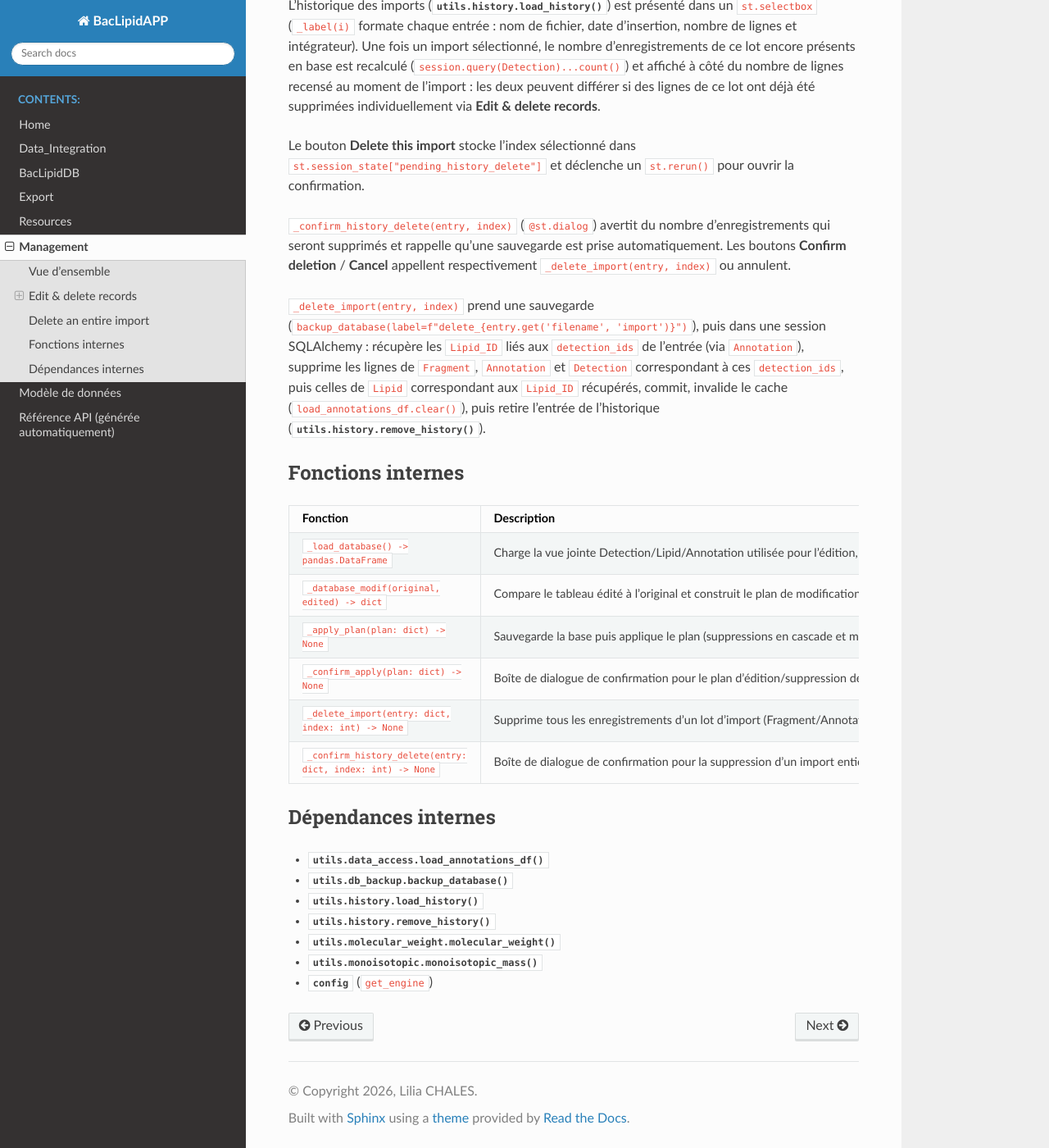
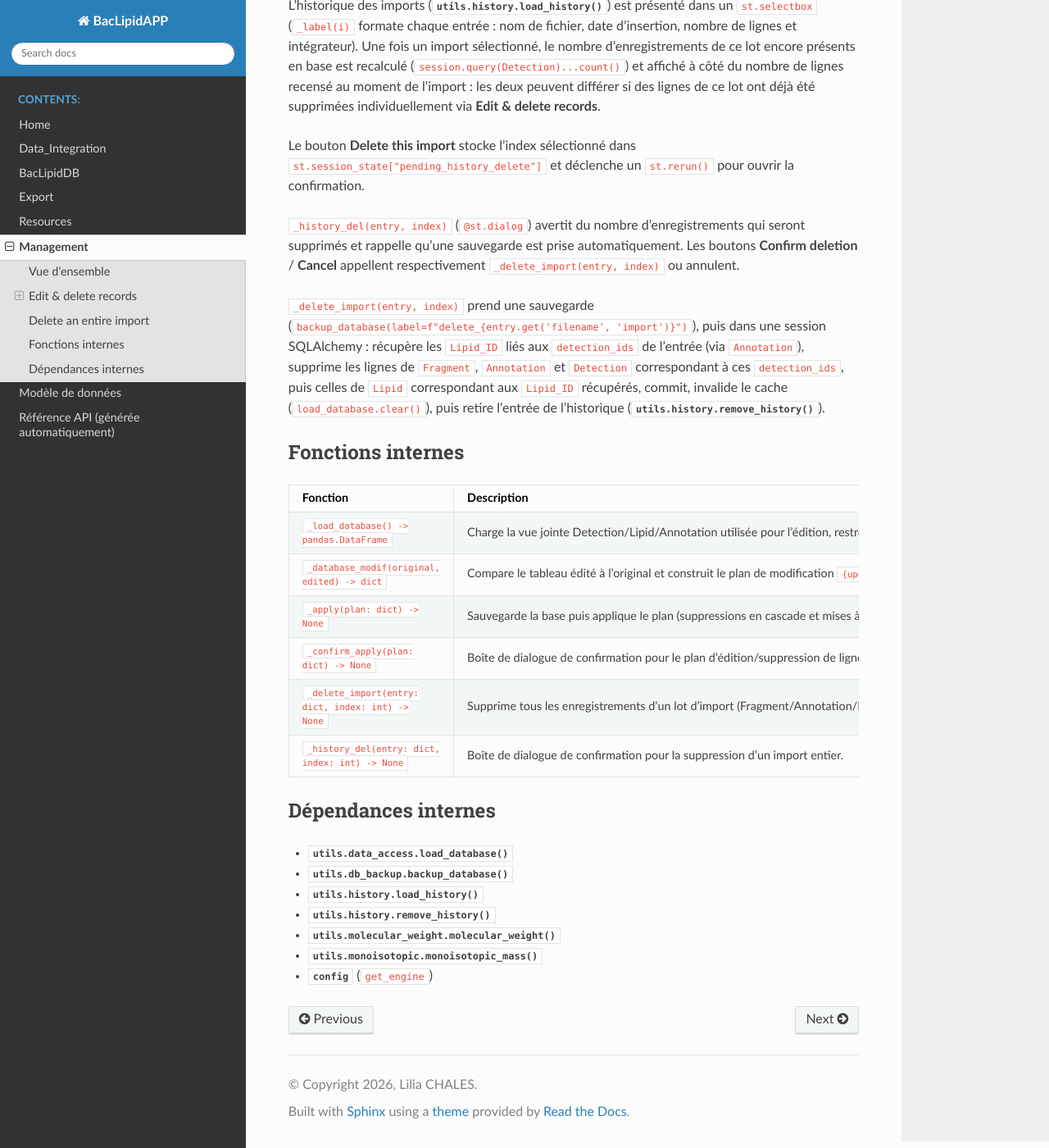
Before and after one commit to liliacls/Database, a Sphinx documentation site: the page built from Documentation/5_Management.rst, in a window 1280 px wide and 1400 px high, scrolled down 2455 px. Shown: the whole window at 82% size. Built offline with Sphinx 7.4.7 and the Read the Docs theme 3.1.0, drawn with Linux system fonts in a browser that asks for light colours; some of the changed text lies outside the part shown.

Commit message:
Correction de la documentation

```diff
--- a/Documentation/3_Export.rst
+++ b/Documentation/3_Export.rst
@@ -39,7 +39,7 @@ Les filtres sont répartis sur deux lignes de 3 colonnes (``st.columns``) :
   possibles sont extraites des colonnes présente dans la base de données chargée. Une option
   ``(None)`` est ajoutée si la colonne contient des valeurs manquantes.
 - **MS level** et **Ionisation mode** (``st.multiselect``) : mêmes principes mais sans option
-  ``(None)``car toutes les lignes ont une valeur pour ces colonnes.
+  ``(None)`` car toutes les lignes ont une valeur pour ces colonnes.
 - **Precursor m/z range** : deux ``st.number_input`` (``Min m/z`` / ``Max m/z``,
   format ``%.6f``), initialisés au min/max de la colonne ``mz``. Les deux valeurs sont triées (``min``/``max``) pour former ``mz_range``.
 
--- a/Documentation/5_Management.rst
+++ b/Documentation/5_Management.rst
@@ -30,7 +30,7 @@ Edit & delete records
 Chargement des données
 ~~~~~~~~~~~~~~~~~~~~~~~
 
-``_load_database()`` s'appuie sur :func:`utils.data_access.load_annotations_df` (la même
+``_load_database()`` s'appuie sur :func:`utils.data_access.load_database` (la même
 requête jointe ``Annotation`` + ``Lipid`` + ``Detection`` que les pages **2_BacLipidDB** et
 **3_Export**), dont elle ne conserve que les colonnes nécessaires à l'affichage et au report des
 modifications en base : ``Annotation_ID``, ``Detection_ID``, ``Lipid_ID``, ``Lipid_name``,
@@ -85,10 +85,10 @@ Confirmation et application
 ``_confirm_apply(plan)`` (``@st.dialog``) résume le nombre de lignes à mettre à jour et à
 supprimer, avertit que les suppressions sont irréversibles depuis l'application (``Fragment``,
 ``Annotation``, ``Detection`` et ``Lipid`` liés) et liste les lignes concernées. Les boutons
-**Confirm** / **Cancel** appellent respectivement ``_apply_plan(plan)`` ou annulent, dans les deux
+**Confirm** / **Cancel** appellent respectivement ``_apply(plan)`` ou annulent, dans les deux
 cas suivis d'un ``st.rerun()``.
 
-``_apply_plan(plan)`` prend d'abord une sauvegarde (``backup_database(label="manual_edit")``),
+``_apply(plan)`` prend d'abord une sauvegarde (``backup_database(label="manual_edit")``),
 puis dans une session SQLAlchemy :
 
 - pour chaque suppression, retire dans l'ordre les lignes liées de ``Fragment``, ``Annotation``,
@@ -97,7 +97,7 @@ puis dans une session SQLAlchemy :
 - pour chaque mise à jour, applique ``lipid_fields`` sur ``Lipid`` et ``detection_fields`` sur
   ``Detection`` (une requête ``update`` par table concernée, uniquement si le dictionnaire n'est
   pas vide) ;
-- commit puis invalidation du cache (``load_annotations_df.clear()``), pour que les pages
+- commit puis invalidation du cache (``load_database.clear()``), pour que les pages
   utilisant cette vue reflètent l'état à jour de la base.
 
 Delete an entire import
@@ -114,7 +114,7 @@ Le bouton **Delete this import** stocke l'index sélectionné dans
 ``st.session_state["pending_history_delete"]`` et déclenche un ``st.rerun()`` pour ouvrir la
 confirmation.
 
-``_confirm_history_delete(entry, index)`` (``@st.dialog``) avertit du nombre d'enregistrements qui
+``_history_del(entry, index)`` (``@st.dialog``) avertit du nombre d'enregistrements qui
 seront supprimés et rappelle qu'une sauvegarde est prise automatiquement. Les boutons
 **Confirm deletion** / **Cancel** appellent respectivement ``_delete_import(entry, index)`` ou
 annulent.
@@ -124,7 +124,7 @@ annulent.
 SQLAlchemy : récupère les ``Lipid_ID`` liés aux ``detection_ids`` de l'entrée (via ``Annotation``),
 supprime les lignes de ``Fragment``, ``Annotation`` et ``Detection`` correspondant à ces
 ``detection_ids``, puis celles de ``Lipid`` correspondant aux ``Lipid_ID`` récupérés, commit,
-invalide le cache (``load_annotations_df.clear()``), puis retire l'entrée de l'historique
+invalide le cache (``load_database.clear()``), puis retire l'entrée de l'historique
 (:func:`utils.history.remove_history`).
 
 Fonctions internes
@@ -142,7 +142,7 @@ Fonctions internes
    * - ``_database_modif(original, edited) -> dict``
      - Compare le tableau édité à l'original et construit le plan de modification
        ``{updates, deletes, errors}``.
-   * - ``_apply_plan(plan: dict) -> None``
+   * - ``_apply(plan: dict) -> None``
      - Sauvegarde la base puis applique le plan (suppressions en cascade et mises à jour
        ciblées) dans une session SQLAlchemy.
    * - ``_confirm_apply(plan: dict) -> None``
@@ -150,13 +150,13 @@ Fonctions internes
    * - ``_delete_import(entry: dict, index: int) -> None``
      - Supprime tous les enregistrements d'un lot d'import (Fragment/Annotation/Detection/Lipid)
        puis retire l'entrée de l'historique.
-   * - ``_confirm_history_delete(entry: dict, index: int) -> None``
+   * - ``_history_del(entry: dict, index: int) -> None``
      - Boîte de dialogue de confirmation pour la suppression d'un import entier.
 
 Dépendances internes
 ----------------------
 
-- :func:`utils.data_access.load_annotations_df`
+- :func:`utils.data_access.load_database`
 - :func:`utils.db_backup.backup_database`
 - :func:`utils.history.load_history`
 - :func:`utils.history.remove_history`
--- a/Documentation/model.rst
+++ b/Documentation/model.rst
@@ -63,7 +63,7 @@ Table ``Detection``
      - ``str``
      - ``"Positive"`` ou ``"Negative"``.
    * - ``Adduct``
-     - ``str | None``
+     - ``str``
      - Adduit du précurseur.
    * - ``Num_Peaks``
      - ``int | None``
@@ -129,6 +129,9 @@ Table ``Lipid``
    * - ``Formula``
      - ``str``
      - Formule chimique.
+   * - ``FA_composition``
+     - ``str | None``
+     - Composition en acides gras.
    * - ``Molecular_weight``
      - ``float``
      - Masse moléculaire moyenne (Da).
```
Also changed, not shown: Documentation/1_Integration.rst (+6 -3 lines), Documentation/4_Resources.rst (+8 -8 lines), Documentation/api.rst (+0 -16 lines), README.md (+3 -3 lines), 3 other files.
